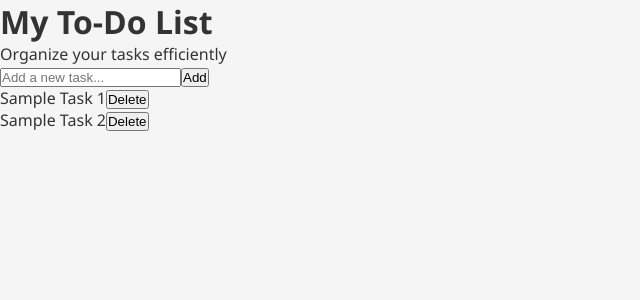
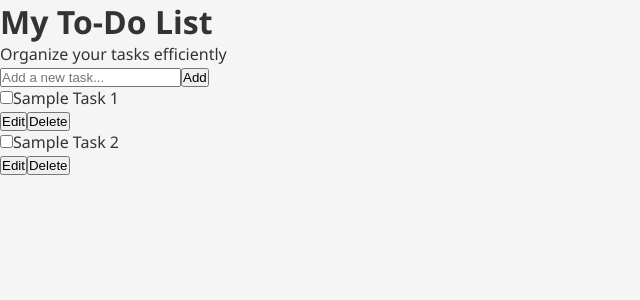
Before and after one commit to ManojRC18/Todo-project, a React (Vite) app: page / in a window 1280 px wide. Shown: the top 300 px of the page, without its empty margins (0-640 px from the left). Built offline with nearby package versions, Linux system fonts and the light colour scheme.

Commit message:
Add mark-as-completed and edit functionality

```diff
--- a/src/components/ToDoItem.jsx
+++ b/src/components/ToDoItem.jsx
@@ -1,10 +1,61 @@
-function ToDoItem({ todo, onDelete }) {
+import { useState } from 'react';
+
+function ToDoItem({ todo, onDelete, onToggleComplete, onEdit }) {
+  const [isEditing, setIsEditing] = useState(false);
+  const [editText, setEditText] = useState(todo.text);
+
+  const handleSave = () => {
+    if (editText.trim() === '') return;
+    onEdit(todo.id, editText);
+    setIsEditing(false);
+  };
+
+  const handleCancel = () => {
+    setEditText(todo.text);
+    setIsEditing(false);
+  };
+
   return (
     <div className="todo-item">
-      <span className="todo-text">{todo.text}</span>
-      <button onClick={() => onDelete(todo.id)} className="delete-btn">
-        Delete
-      </button>
+      <input
+        type="checkbox"
+        checked={todo.completed}
+        onChange={() => onToggleComplete(todo.id)}
+        className="checkbox"
+      />
+      {isEditing ? (
+        <input
+          type="text"
+          value={editText}
+          onChange={(e) => setEditText(e.target.value)}
+          className="edit-input"
+        />
+      ) : (
+        <span className={`todo-text ${todo.completed ? 'completed' : ''}`}>
+          {todo.text}
+        </span>
+      )}
+      <div className="button-group">
+        {isEditing ? (
+          <>
+            <button onClick={handleSave} className="save-btn">
+              Save
+            </button>
+            <button onClick={handleCancel} className="cancel-btn">
+              Cancel
+            </button>
+          </>
+        ) : (
+          <>
+            <button onClick={() => setIsEditing(true)} className="edit-btn">
+              Edit
+            </button>
+            <button onClick={() => onDelete(todo.id)} className="delete-btn">
+              Delete
+            </button>
+          </>
+        )}
+      </div>
     </div>
   );
 }
```
